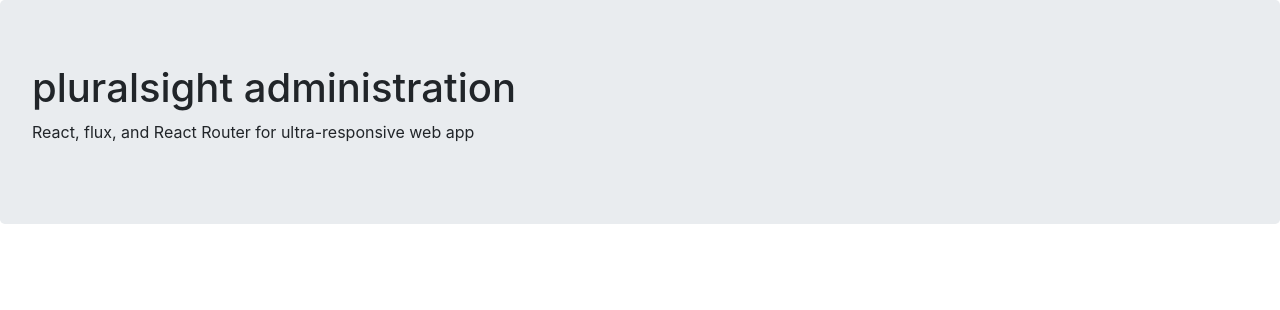
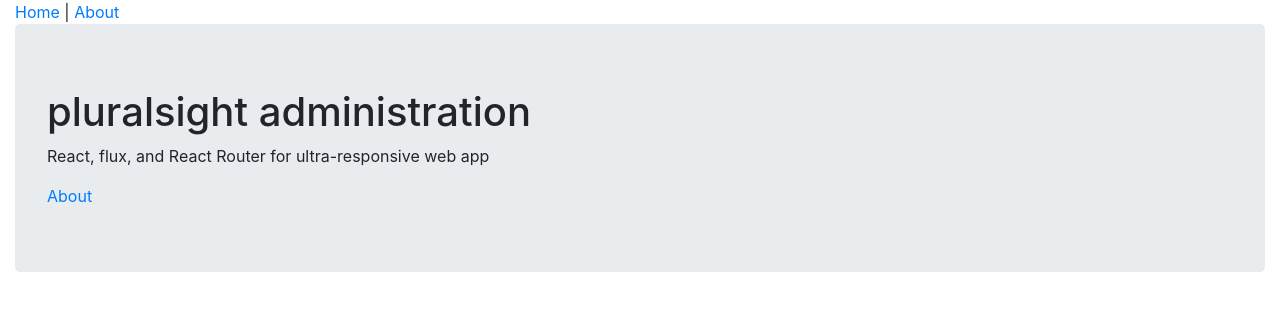
Before and after one commit to Sahilamin219/React-Flux-Demo, a React (Create React App) app: page / in a window 1280 px wide. Shown: the top 310 px of the page. Built offline with nearby package versions, Linux system fonts and the light colour scheme.

Commit message:
Header Added

```diff
--- a/src/App.js
+++ b/src/App.js
@@ -1,6 +1,20 @@
 import React from "react";
 import "./styles.css";
+import HomePage from "./components/HomePage";
+import AboutPage from "./components/AboutPage";
+import Header from "./components/common/Header";
 
 export default function App() {
-  return <div className="App"></div>;
+  function getPage() {
+    const route = window.location.pathname;
+    if (route === "/about") return <AboutPage />;
+    return <HomePage />;
+  }
+  return (
+    <div className="container-fluid">
+      <Header />
+      {getPage()}
+    </div>
+  );
 }
+// export default App;
--- /dev/null
+++ b/src/components/AboutPage.js
@@ -0,0 +1,14 @@
+import React, { Component } from "react";
+class AboutPage extends React.Component {
+  render() {
+    return (
+      // <React.Fragment>
+      <>
+        <h2>about page</h2>
+        <p>this app uses react</p>
+      </>
+      //</React.Fragment>
+    );
+  }
+}
+export default AboutPage;
--- a/src/components/HomePage.js
+++ b/src/components/HomePage.js
@@ -8,6 +8,7 @@
     <div className="jumbotron">
       <h1>pluralsight administration</h1>
       <p>React, flux, and React Router for ultra-responsive web app</p>
+      <a href="/about">About</a>
     </div>
   );
 }
--- /dev/null
+++ b/src/components/common/Header.js
@@ -0,0 +1,9 @@
+import React from "react";
+function Header() {
+  return (
+    <nav>
+      <a href="/">Home</a> | <a href="/about">About</a>
+    </nav>
+  );
+}
+export default Header;
--- a/src/index.js
+++ b/src/index.js
@@ -8,7 +8,7 @@
 import HomePage from "./components/HomePage";
 import App from "./App";
 
-render(<HomePage />, document.getElementById("root"));
+render(<App />, document.getElementById("root"));
 
 // const rootElement = document.getElementById("root");
 // ReactDOM.render(
```
